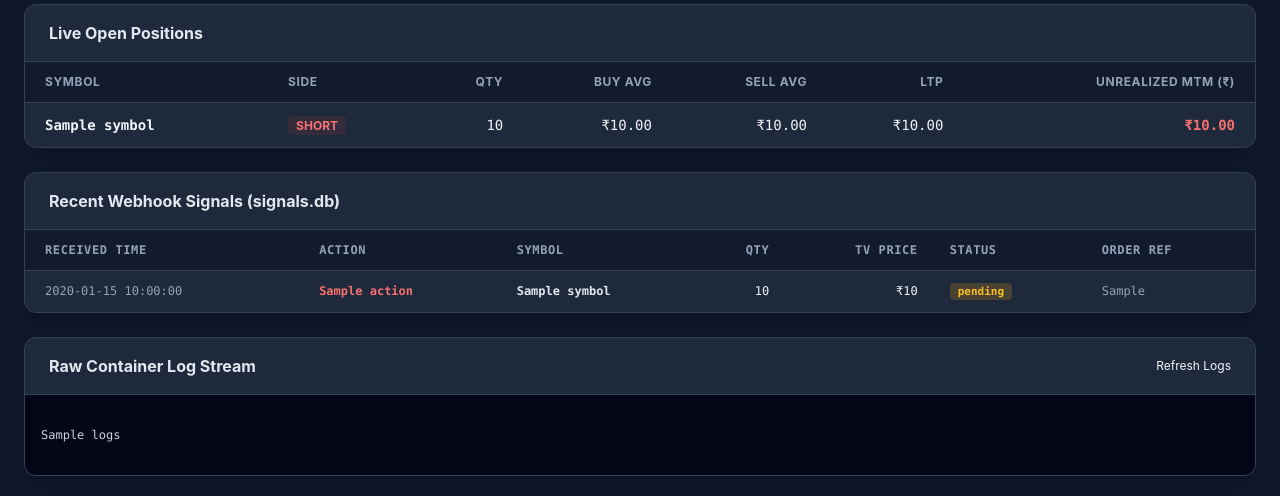
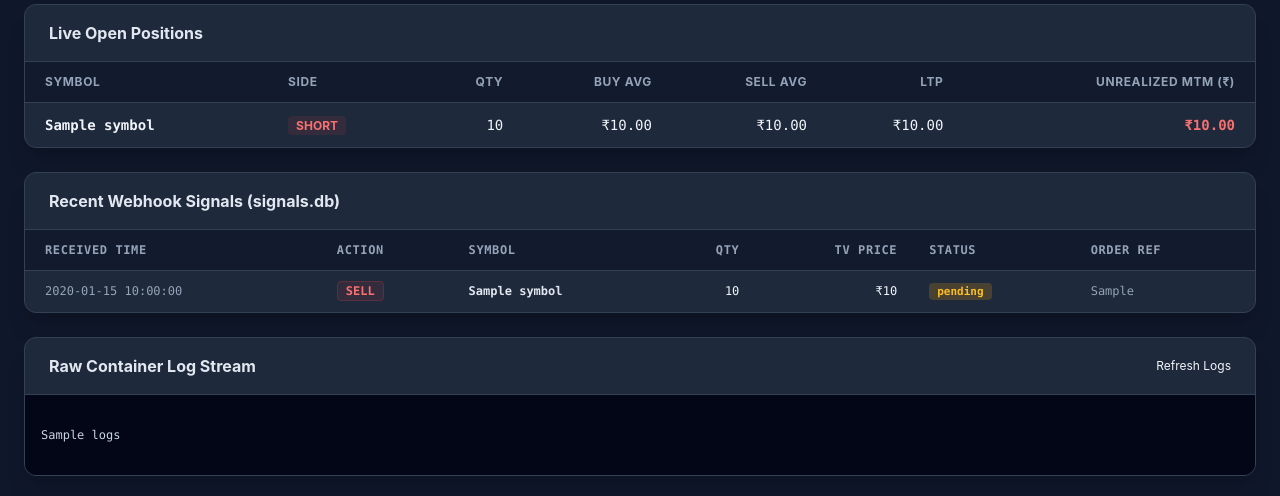
Before and after one commit to hellocjain/xts_multi_tennant, a FastAPI app: template portal/templates/client_detail.html in a window 1280 px wide. Shown: the part 764-1260 px from the top of the page. Run offline with FastAPI, Linux system fonts and the light colour scheme; the template is opened without the code that fills it: most values are stand-ins (such as "Sample title", 1, 10 or a date in 2020); some libraries are stand-ins or nearby versions.

Commit message:
feat(signals & panic): persist emergency panic square-off events in signals.db audit stream with visual panic badges

```diff
--- a/portal/templates/client_detail.html
+++ b/portal/templates/client_detail.html
@@ -234,13 +234,19 @@
                 <tbody class="divide-y divide-bordercolor/60">
                     {% for s in client.recent_signals %}
                     <tr class="hover:bg-slate-800/40 transition">
-                        <td class="px-5 py-3 text-slate-400">{{ s.received_at }}</td>
-                        <td class="px-4 py-3 font-bold {% if s.payload.action == 'BUY' %}text-green-400{% else %}text-red-400{% endif %}">
-                            {{ s.payload.action }}
+                        <td class="px-5 py-3 text-slate-400 font-mono">{{ s.received_at|inr if False else s.received_at }}</td>
+                        <td class="px-4 py-3 font-bold">
+                            {% if s.payload.action == 'BUY' or s.payload.action == 'LONG' %}
+                            <span class="text-green-400 bg-green-500/10 px-2 py-0.5 rounded border border-green-500/20 text-xs">BUY</span>
+                            {% elif 'PANIC' in s.payload.action %}
+                            <span class="text-red-400 bg-red-500/10 px-2 py-0.5 rounded border border-red-500/20 text-xs font-bold animate-pulse">🚨 PANIC</span>
+                            {% else %}
+                            <span class="text-red-400 bg-red-500/10 px-2 py-0.5 rounded border border-red-500/20 text-xs">SELL</span>
+                            {% endif %}
                         </td>
                         <td class="px-4 py-3 font-bold text-slate-200">{{ s.payload.symbol }}</td>
-                        <td class="px-4 py-3 text-right">{{ s.payload.quantity }}</td>
-                        <td class="px-4 py-3 text-right">₹{{ s.payload.price }}</td>
+                        <td class="px-4 py-3 text-right font-mono">{{ s.payload.quantity }}</td>
+                        <td class="px-4 py-3 text-right font-mono">{% if s.payload.price %}₹{{ s.payload.price }}{% else %}-{% endif %}</td>
                         <td class="px-4 py-3">
                             <span class="px-2 py-0.5 rounded text-[11px] font-semibold
                                 {% if s.status in ('done', 'paper_done') %}bg-green-500/20 text-green-400
@@ -249,7 +255,7 @@
                                 {{ s.status }}
                             </span>
                         </td>
-                        <td class="px-5 py-3 text-slate-400">{{ s.payload.order_ref }}</td>
+                        <td class="px-5 py-3 text-slate-400 font-mono text-xs">{{ s.payload.order_ref }}</td>
                     </tr>
                     {% else %}
                     <tr>
--- a/portal/templates/orders_table_partial.html
+++ b/portal/templates/orders_table_partial.html
@@ -26,8 +26,10 @@
                 {{ s.symbol }}
             </td>
             <td class="px-3 py-3.5 font-bold">
-                {% if s.action == 'BUY' %}
+                {% if s.action == 'BUY' or s.action == 'LONG' %}
                 <span class="text-green-400 bg-green-500/10 px-2 py-0.5 rounded border border-green-500/20 text-xs">BUY</span>
+                {% elif 'PANIC' in s.action %}
+                <span class="text-red-400 bg-red-500/10 px-2 py-0.5 rounded border border-red-500/20 text-xs font-bold animate-pulse">🚨 PANIC</span>
                 {% else %}
                 <span class="text-red-400 bg-red-500/10 px-2 py-0.5 rounded border border-red-500/20 text-xs">SELL</span>
                 {% endif %}
```
Also changed, not shown: client/main.py (+24 -0 lines).
